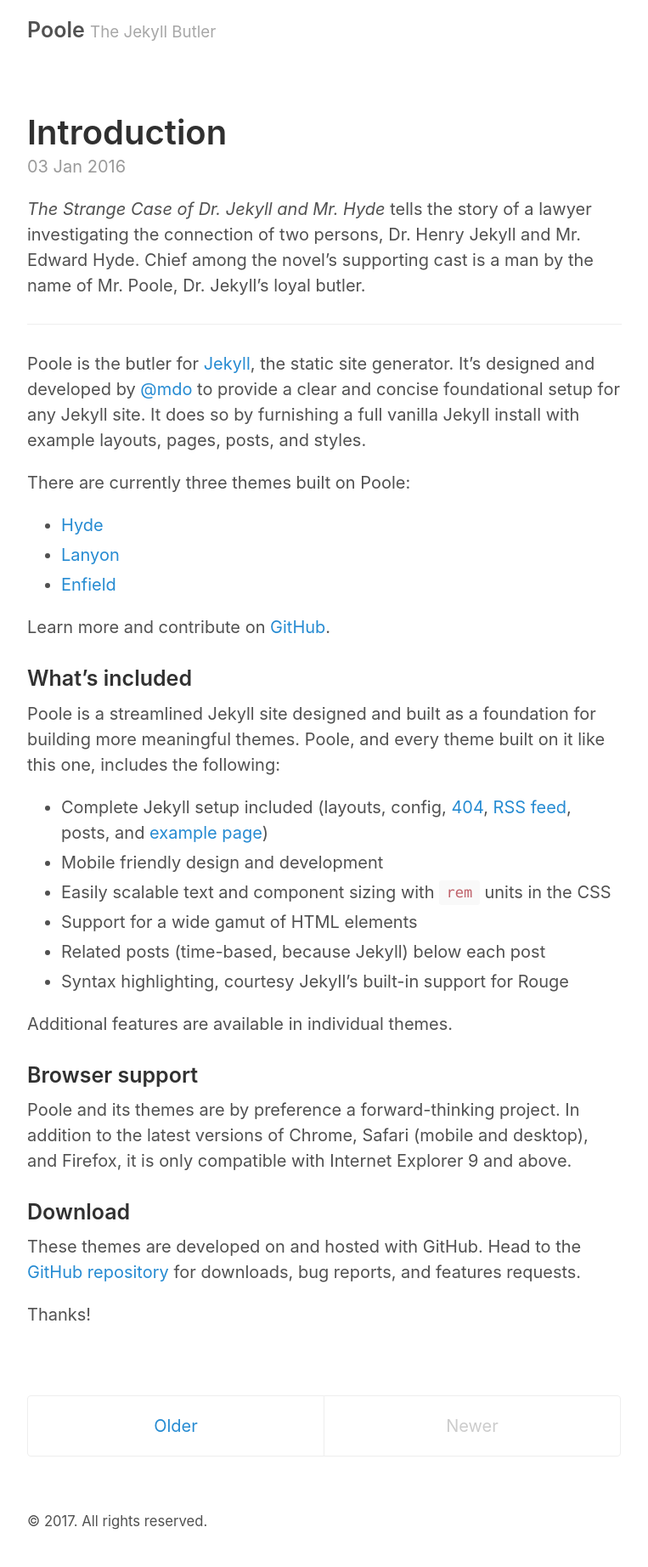
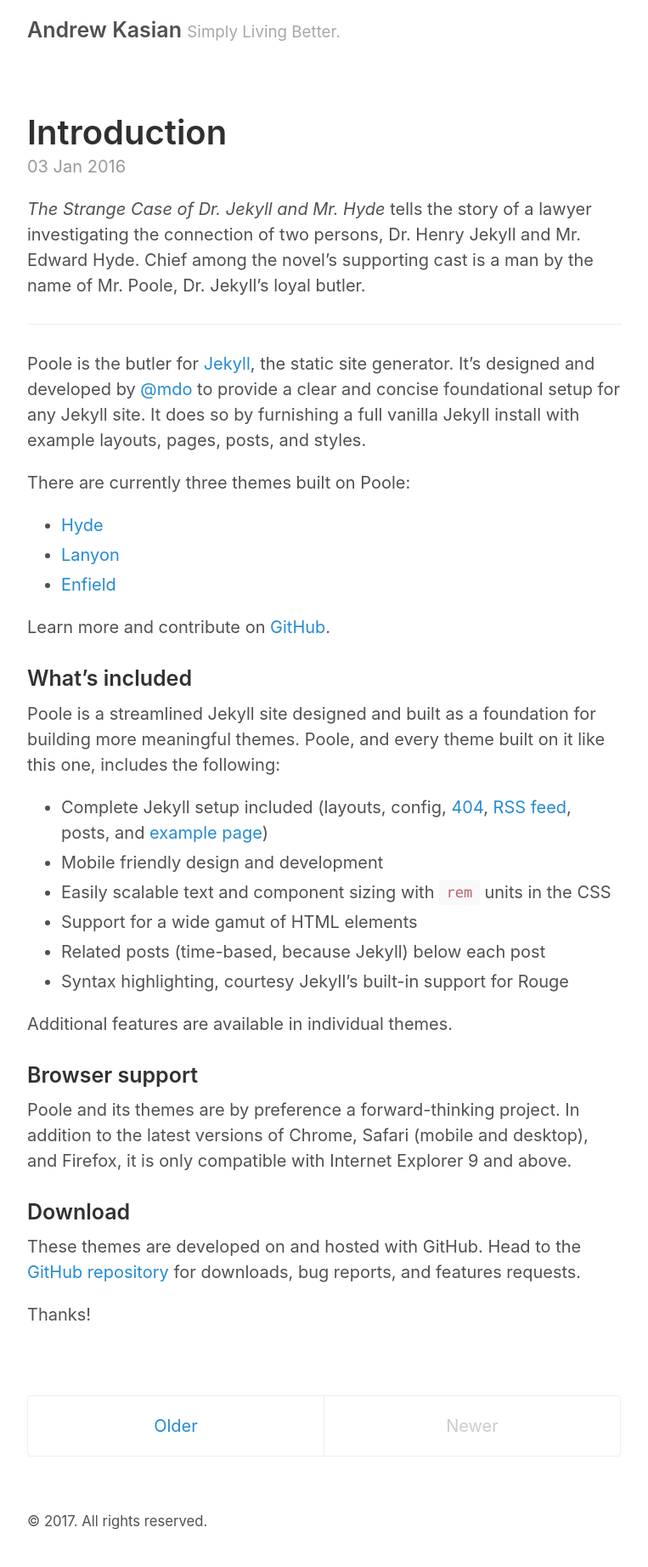
Before and after one commit to akasian/akasian.github.io, a Jekyll site: the page built from index.html, in a window 1280 px wide. Shown: the whole page at 85% size, without its empty margins (258-1021 px from the left). Built offline with Jekyll 4.4.1, drawn with Linux system fonts in a browser that asks for light colours; the list of posts is cut into pages by our own code.

Commit message:
Title change

```diff
--- a/_config.yml
+++ b/_config.yml
@@ -2,8 +2,8 @@
 permalink:           pretty
 
 # Setup
-title:               Poole
-tagline:             The Jekyll Butler
+title:               Andrew Kasian
+tagline:             Simply Living Better.
 url:                 http://getpoole.com
 paginate:            1
 baseurl:             ""
```
Also changed, not shown: 9 other files.
